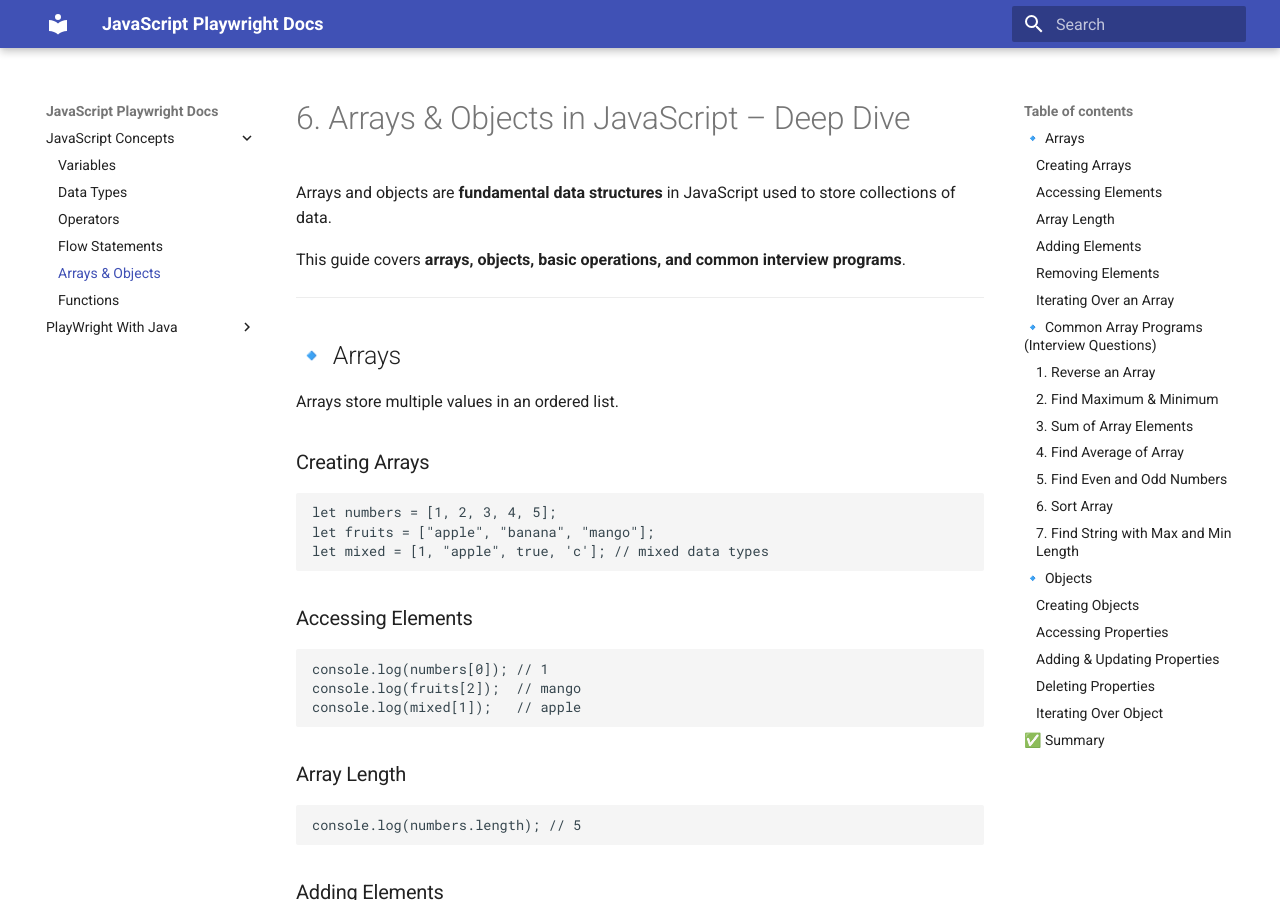
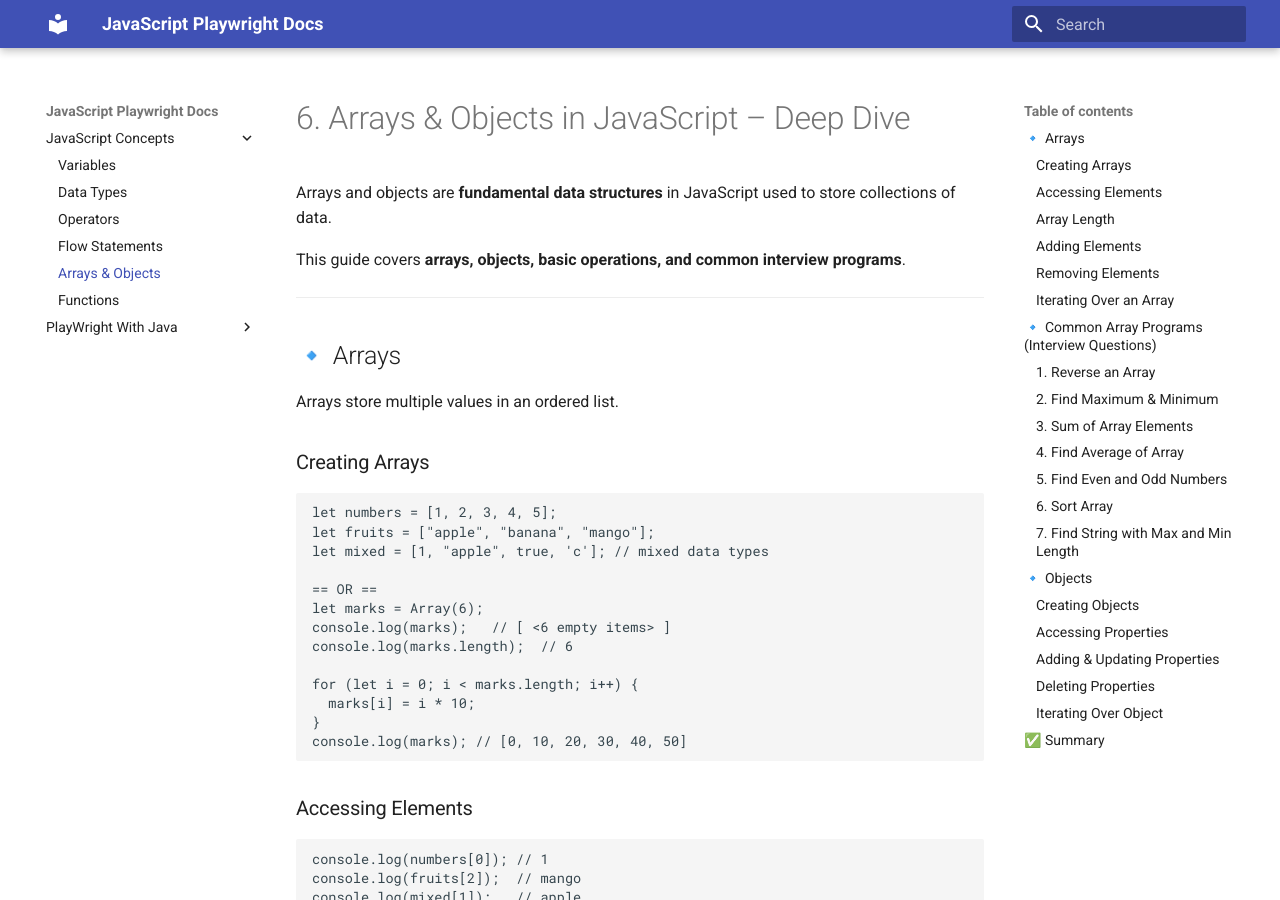
Before and after one commit to Play-Wright-course/automation-testing, an MkDocs documentation site: the page built from docs/javascriptConcepts/Arrays.md, in a window 1280 px wide and 900 px high. Built offline with MkDocs 1.6.1 and Material for MkDocs 9.7.7, drawn with Linux system fonts in a browser that asks for light colours.

Commit message:
Update Arrays.md

````diff
--- a/docs/javascriptConcepts/Arrays.md
+++ b/docs/javascriptConcepts/Arrays.md
@@ -16,6 +16,16 @@ Arrays store multiple values in an ordered list.
 let numbers = [1, 2, 3, 4, 5];
 let fruits = ["apple", "banana", "mango"];
 let mixed = [1, "apple", true, 'c']; // mixed data types
+
+== OR ==
+let marks = Array(6);
+console.log(marks);   // [ <6 empty items> ]
+console.log(marks.length);  // 6
+
+for (let i = 0; i < marks.length; i++) {
+  marks[i] = i * 10;
+}
+console.log(marks); // [0, 10, 20, 30, 40, 50]
 ```
 
 ### Accessing Elements
````
